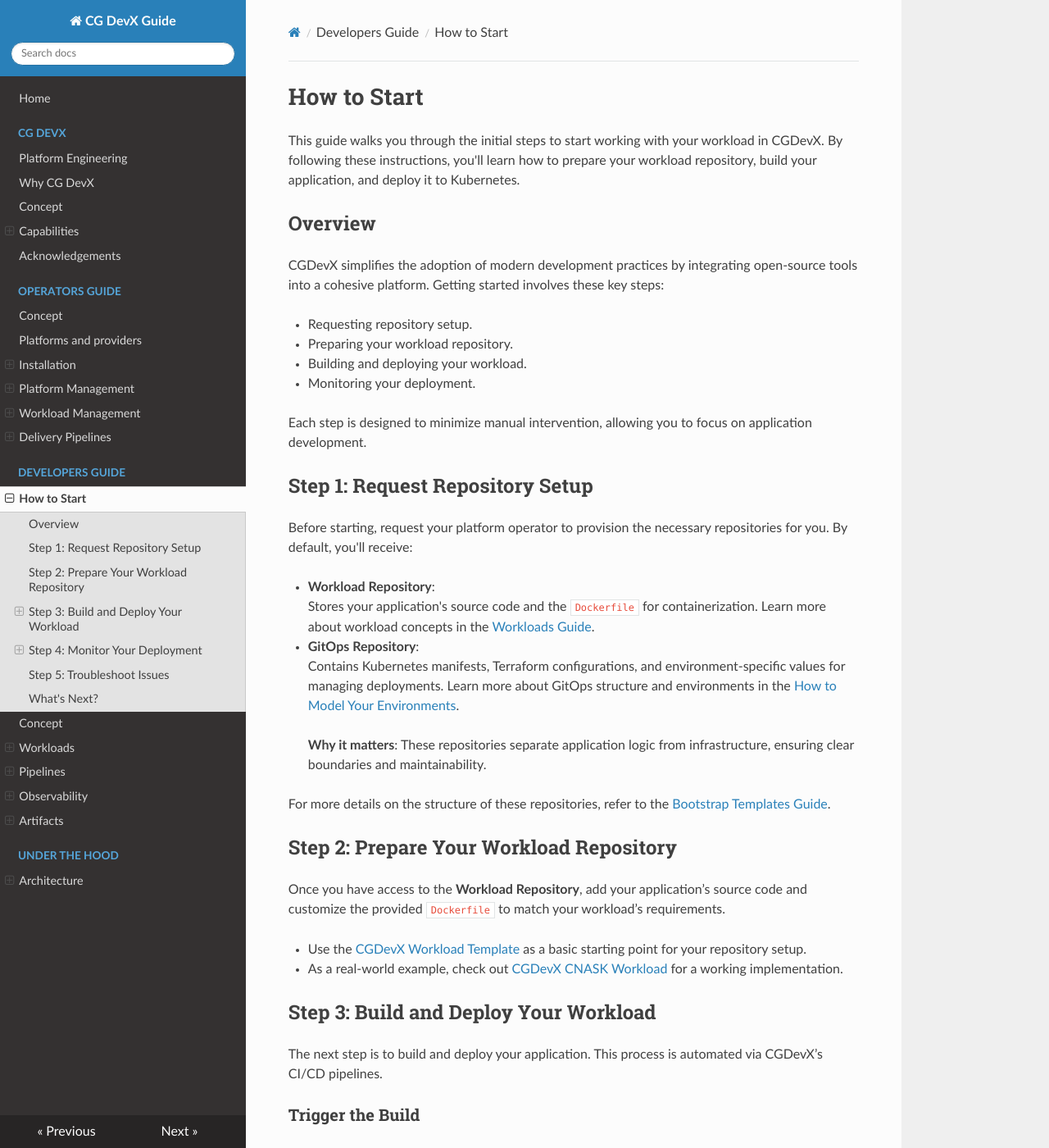
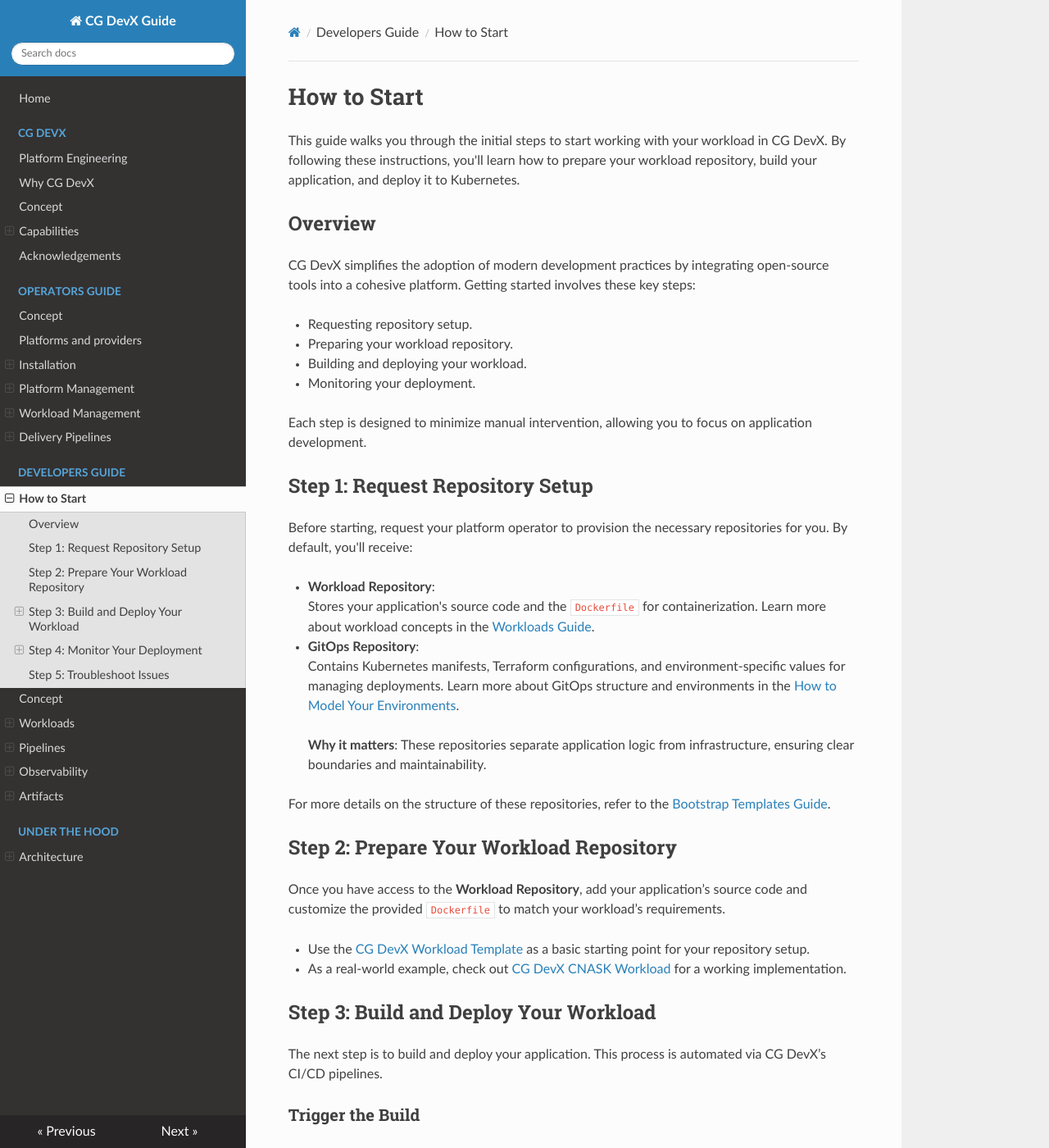
Before and after one commit to CloudGeometry/cg-devx-docs, an MkDocs documentation site: the page built from docs/developers_guide/getting_started.md, in a window 1280 px wide and 1400 px high. Shown: the whole window at 82% size. Built offline with MkDocs 1.6.1, drawn with Linux system fonts in a browser that asks for light colours; nearby versions of some CDN libraries; a script that is not in the unit is left out; some of the changed text lies outside the part shown.

Commit message:
Update getting_started.md

```diff
--- a/docs/developers_guide/getting_started.md
+++ b/docs/developers_guide/getting_started.md
@@ -1,10 +1,10 @@
 # How to Start
 
-This guide walks you through the initial steps to start working with your workload in CGDevX. By following these instructions, you'll learn how to prepare your workload repository, build your application, and deploy it to Kubernetes.
+This guide walks you through the initial steps to start working with your workload in CG DevX. By following these instructions, you'll learn how to prepare your workload repository, build your application, and deploy it to Kubernetes.
 
 ## Overview
 
-CGDevX simplifies the adoption of modern development practices by integrating open-source tools into a cohesive platform. Getting started involves these key steps:
+CG DevX simplifies the adoption of modern development practices by integrating open-source tools into a cohesive platform. Getting started involves these key steps:
 
 - Requesting repository setup.
 - Preparing your workload repository.
@@ -18,25 +18,25 @@
 Before starting, request your platform operator to provision the necessary repositories for you. By default, you'll receive:
 
 - **Workload Repository**:
-  Stores your application's source code and the `Dockerfile` for containerization. Learn more about workload concepts in the [Workloads Guide](https://cloudgeometry.github.io/cg-devx-docs/developers_guide/workloads/concept/).
+  Stores your application's source code and the `Dockerfile` for containerization. Learn more about workload concepts in the [Workloads Guide](workloads/concept.md).
 
 - **GitOps Repository**:
-  Contains Kubernetes manifests, Terraform configurations, and environment-specific values for managing deployments. Learn more about GitOps structure and environments in the [How to Model Your Environments](https://cloudgeometry.github.io/cg-devx-docs/developers_guide/workloads/gitops_environments/).
+  Contains Kubernetes manifests, Terraform configurations, and environment-specific values for managing deployments. Learn more about GitOps structure and environments in the [How to Model Your Environments](workloads/gitops_environments.md).
 
 > **Why it matters**: These repositories separate application logic from infrastructure, ensuring clear boundaries and maintainability.
 
-For more details on the structure of these repositories, refer to the [Bootstrap Templates Guide](https://cloudgeometry.github.io/cg-devx-docs/operators_guide/workload_management/bootstrap_templates/).
+For more details on the structure of these repositories, refer to the [Bootstrap Templates Guide](../operators_guide/workload_management/bootstrap_templates.md).
 
 ## Step 2: Prepare Your Workload Repository
 
 Once you have access to the **Workload Repository**, add your application’s source code and customize the provided `Dockerfile` to match your workload’s requirements.
 
-- Use the [CGDevX Workload Template](https://github.com/CloudGeometry/cg-devx-wl-template) as a basic starting point for your repository setup.
-- As a real-world example, check out [CGDevX CNASK Workload](https://github.com/CloudGeometry/cg-devx-wl-cnask) for a working implementation.
+- Use the [CG DevX Workload Template](https://github.com/CloudGeometry/cg-devx-wl-template) as a basic starting point for your repository setup.
+- As a real-world example, check out [CG DevX CNASK Workload](https://github.com/CloudGeometry/cg-devx-wl-cnask) for a working implementation.
 
 ## Step 3: Build and Deploy Your Workload
 
-The next step is to build and deploy your application. This process is automated via CGDevX’s CI/CD pipelines.
+The next step is to build and deploy your application. This process is automated via CG DevX’s CI/CD pipelines.
 
 ### Trigger the Build
 
@@ -67,25 +67,14 @@
 
 ### Monitor Logs and Metrics
 
-- **Metrics**: Use [Grafana](https://cloudgeometry.github.io/cg-devx-docs/developers_guide/observability/monitoring/) to track application performance and resource usage.
-- **Dashboards**: Explore the [pre-configured Grafana dashboards](https://cloudgeometry.github.io/cg-devx-docs/developers_guide/observability/dashboards/) to visualize metrics and monitor workload health.
-- **Logs**: Use [Loki](https://cloudgeometry.github.io/cg-devx-docs/developers_guide/observability/log_management/) for centralized log aggregation and troubleshooting.
+- **Metrics**: Use [Grafana](observability/monitoring.md) to track application performance and resource usage.
+- **Dashboards**: Explore the [pre-configured Grafana dashboards](observability/dashboards.md) to visualize metrics and monitor workload health.
+- **Logs**: Use [Loki](observability/log_management.md) for centralized log aggregation and troubleshooting.
 
 ## Step 5: Troubleshoot Issues
 
 If the deployment encounters any issues, use the following tools to diagnose and resolve them:
 
-- **Argo Workflows**: Review the [Argo Workflows dashboard](https://cloudgeometry.github.io/cg-devx-docs/developers_guide/ci/integration/) for details on pipeline execution.
+- **Argo Workflows**: Review the [Argo Workflows dashboard](ci/integration.md) for details on pipeline execution.
 - **ArgoCD Dashboard**: Check deployment logs directly in the ArgoCD dashboard for insights into application issues.
-- **Loki Logs**: Use [Loki](https://cloudgeometry.github.io/cg-devx-docs/developers_guide/observability/log_management/) to analyze application and Kubernetes logs for potential errors.
-
-## What's Next?
-
-Once your workload is up and running, explore these guides to make the most out of CGDevX:
-
-- [Working with ArgoCD](https://cloudgeometry.github.io/cg-devx-docs/developers_guide/cd/delivery/): Learn how to manage and monitor deployments using ArgoCD.
-- [Promoting Workloads Across Environments](https://cloudgeometry.github.io/cg-devx-docs/developers_guide/workloads/promotion/): Move your workload between dev, staging, and production environments.
-- [Code Quality Practices](https://cloudgeometry.github.io/cg-devx-docs/developers_guide/ci/code_quality/): Improve code quality with actionable best practices.
-- [Static Code Analysis with MegaLinter](https://cloudgeometry.github.io/cg-devx-docs/developers_guide/ci/github_action_workflow/#megalinter): Ensure code quality through automated linting.
-
-Explore these resources to unlock the full potential of CGDevX.
+- **Loki Logs**: Use [Loki](observability/log_management.md) to analyze application and Kubernetes logs for potential errors.
```
